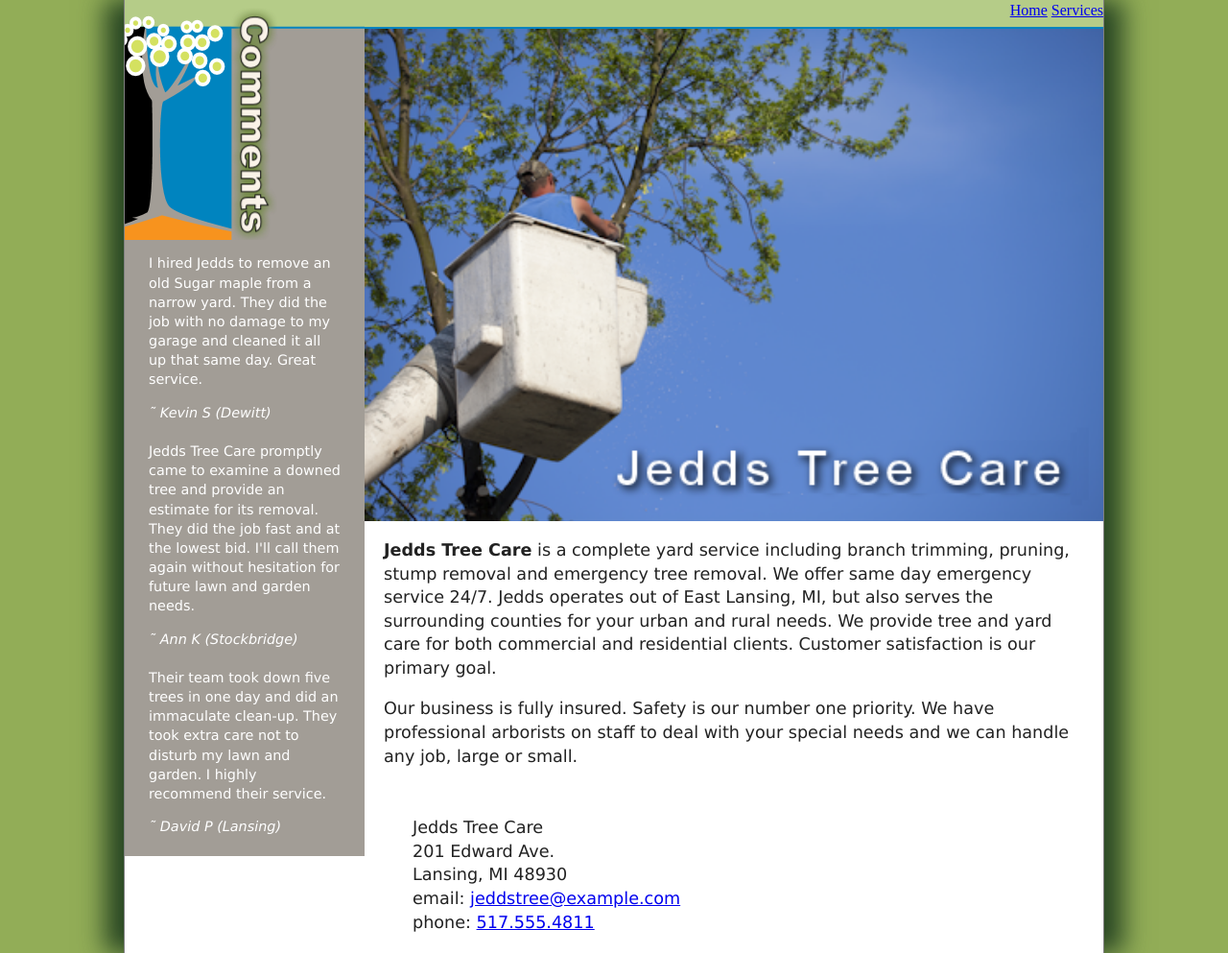
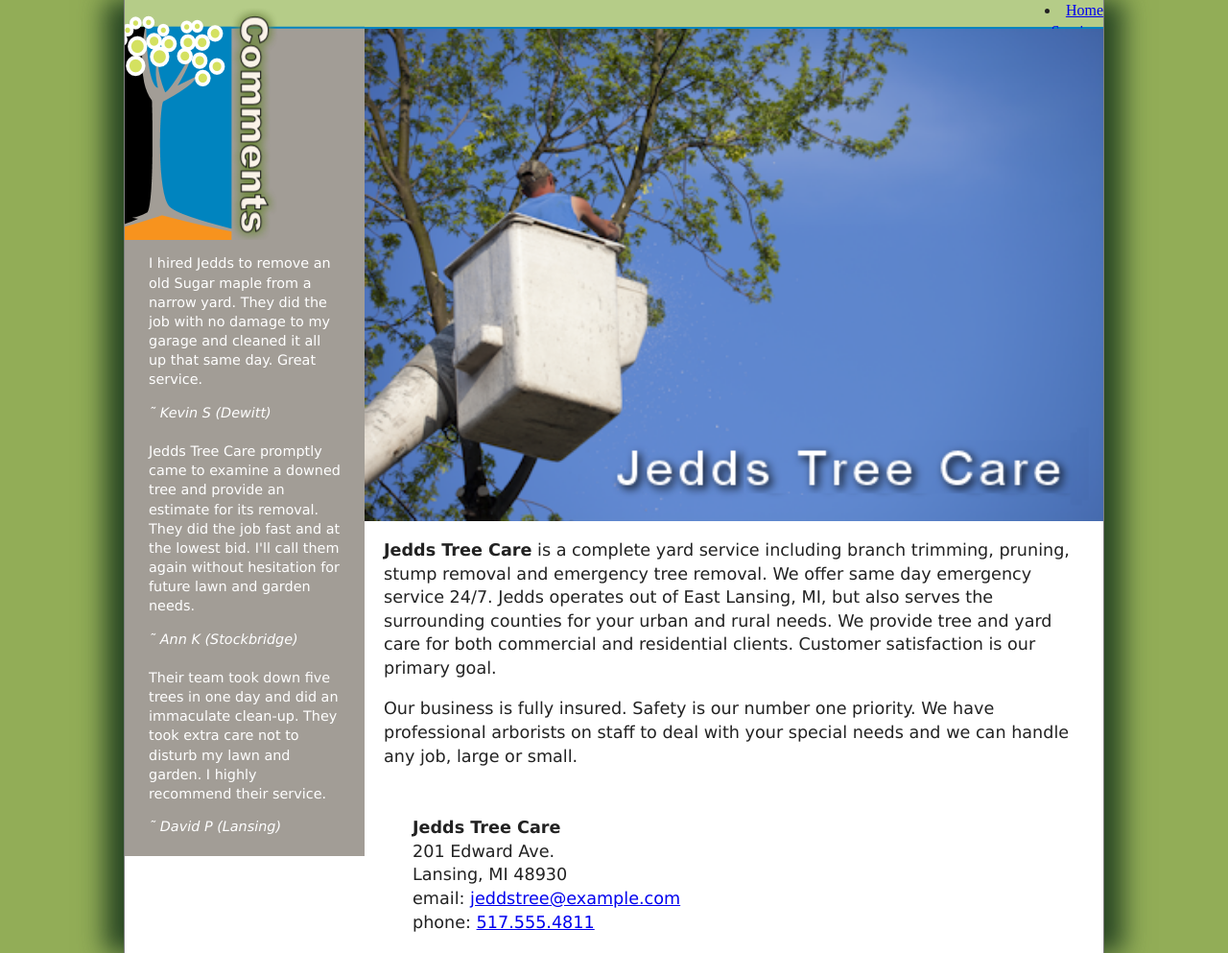
Before and after one commit to epsilon388/unit1caseStudy1, a plain HTML site: page index.html in a window 1280 px wide. Shown: the whole page at 96% size. Drawn offline with Linux system fonts and the light colour scheme.

Commit message:
Fixed more stuff

```diff
--- a/index.html
+++ b/index.html
@@ -25,10 +25,8 @@
 <body>
   <header>
     <nav>
-      <ul>
-        <a href="index.html">Home</a>
-        <a href="jtc_services.html">Services</a>
-      </ul>
+        <li><a href="index.html">Home</a></li>
+        <li><a href="jtc_services.html">Services</a></li>
     </nav>
   </header>
 
@@ -60,7 +58,7 @@
 
     <p>Our business is fully insured. Safety is our number one priority. We have professional arborists on staff to deal with your special needs and we can handle any job, large or small.</p>
 
-    <address>Jedds Tree Care<br />
+    <address><strong>Jedds Tree Care</strong><br />
 201 Edward Ave.<br />
 Lansing, MI 48930<br />
 email:	<a href="mailto:jeddstree@example.com">jeddstree@example.com</a><br />
```
